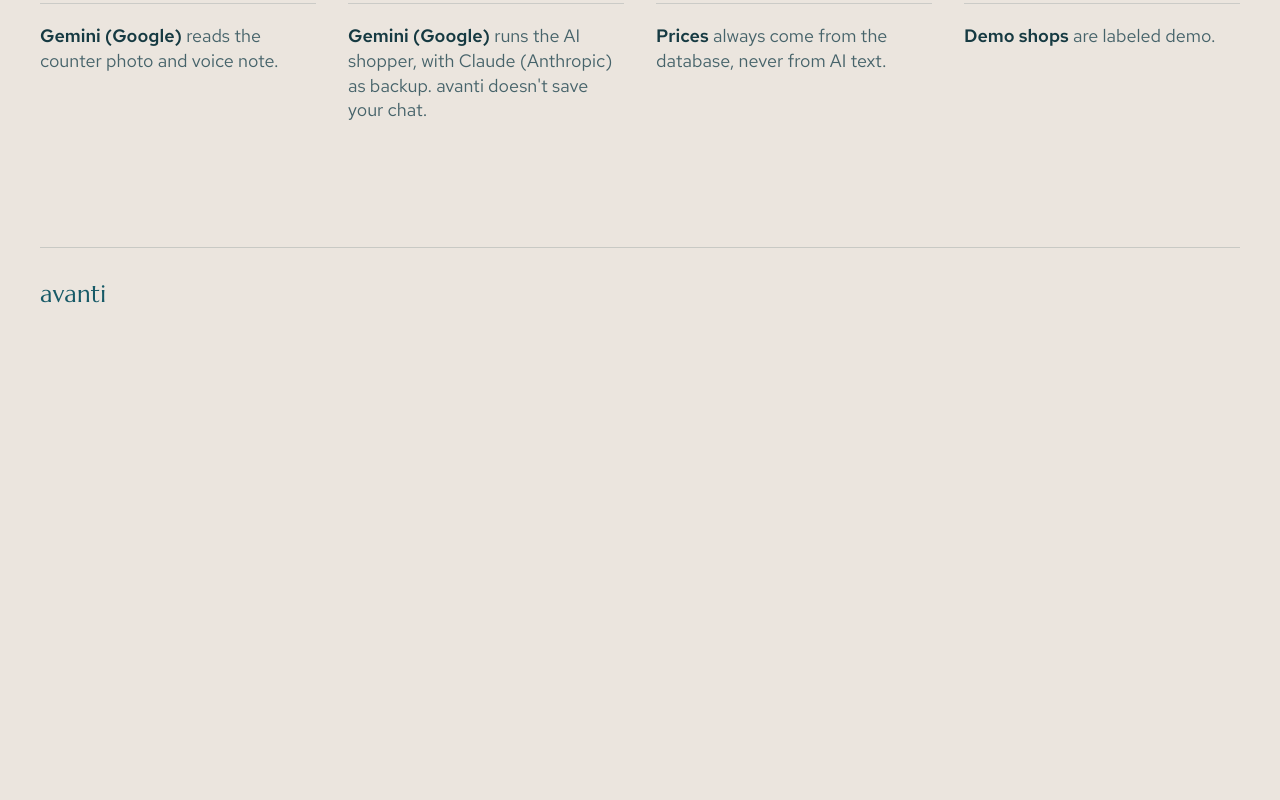
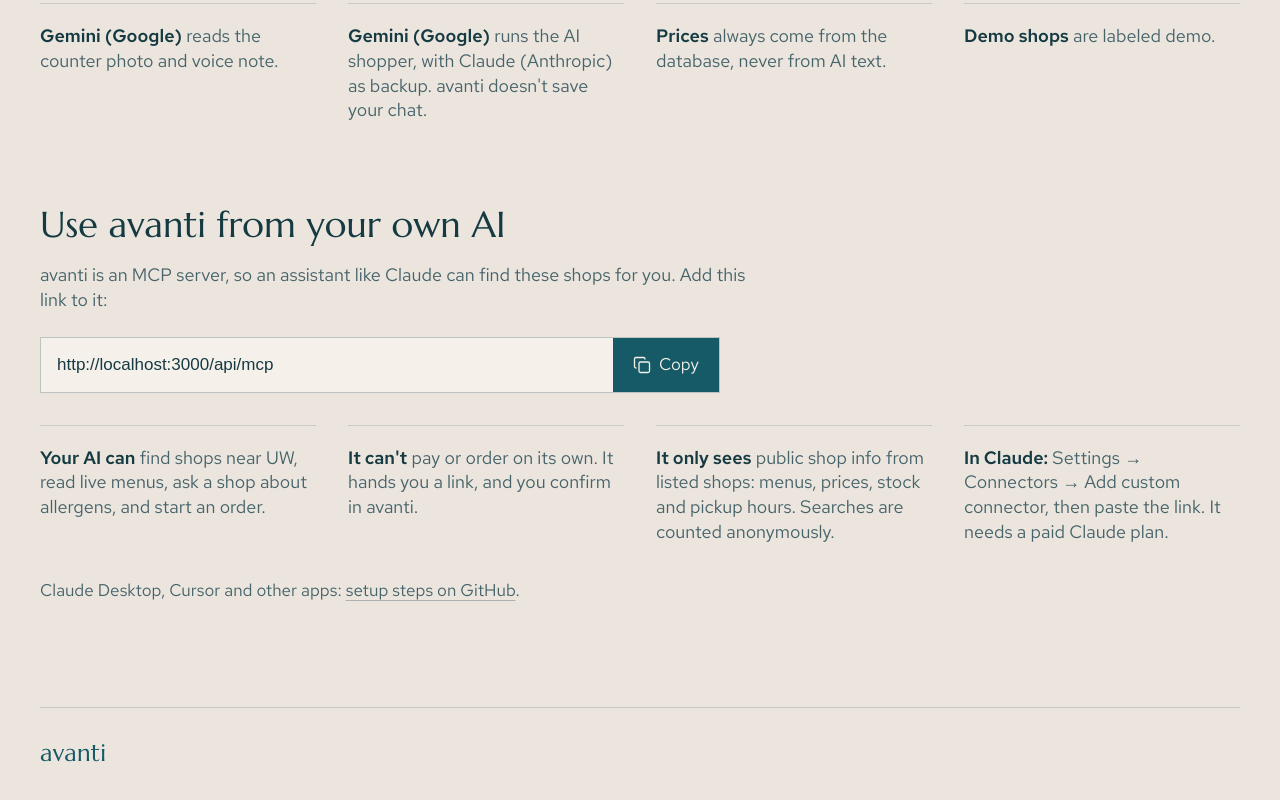
Before and after one commit to ansonlam23/avanti, a Next.js app: page /privacy in a window 1280 px wide. Shown: the part 1047-1847 px from the top of the page. Before the commit the page ends 1411 px from the top, so only its background shows below. Built offline with nearby package versions, Linux system fonts and the light colour scheme; no server answers; a web font is replaced by a local one.

Commit message:
Privacy: 'Use avanti from your own AI' (the MCP link with a copy key, what an outside AI can and can't do, Claude setup)

```diff
--- a/src/app/privacy/page.tsx
+++ b/src/app/privacy/page.tsx
@@ -1,4 +1,5 @@
 import type { Metadata } from "next";
+import { headers } from "next/headers";
 import { PrivacyPage, type AiUse } from "@/components/privacy/privacy-page";
 import { hasClaude, hasGemini, paymentMode, shopperAiMode } from "@/lib/env";
 
@@ -23,7 +24,15 @@
   return { who: "Claude (Anthropic)", what: "runs the AI shopper." };
 }
 
+/** The MCP endpoint on this deployment, whichever host serves the page. */
+async function mcpUrl(): Promise<string> {
+  const h = await headers();
+  const host = (h.get("x-forwarded-host") ?? h.get("host") ?? "open-sign-three.vercel.app").split(",")[0].trim();
+  const proto = (h.get("x-forwarded-proto") ?? (host.startsWith("localhost") ? "http" : "https")).split(",")[0].trim();
+  return `${proto}://${host}/api/mcp`;
+}
+
 // /privacy: how avanti uses AI and your data. Every line is checked against the code.
-export default function Privacy() {
-  return <PrivacyPage payments={paymentMode()} shopperAi={shopperAi()} />;
+export default async function Privacy() {
+  return <PrivacyPage payments={paymentMode()} shopperAi={shopperAi()} mcpUrl={await mcpUrl()} />;
 }
--- /dev/null
+++ b/src/components/privacy/copy-link.tsx
@@ -0,0 +1,38 @@
+"use client";
+
+import { Check, Copy } from "lucide-react";
+import { useRef, useState } from "react";
+
+/** A link to paste somewhere else, with a copy key (if the clipboard is refused, the text is selected instead). */
+export function CopyLink({ url, label }: { url: string; label: string }) {
+  const text = useRef<HTMLElement>(null);
+  const [copied, setCopied] = useState(false);
+  const copy = async () => {
+    try {
+      await navigator.clipboard.writeText(url);
+      setCopied(true);
+      setTimeout(() => setCopied(false), 1800);
+    } catch {
+      if (text.current) window.getSelection()?.selectAllChildren(text.current);
+    }
+  };
+  return (
+    <div className="flex min-h-14 w-full max-w-[680px] items-stretch border border-ink/25 bg-paper">
+      <code
+        ref={text}
+        aria-label={label}
+        className="flex min-w-0 flex-1 items-center px-4 py-3 font-mono text-[16px] leading-snug text-ink [overflow-wrap:anywhere] lg:text-[17px]"
+      >
+        {url}
+      </code>
+      <button
+        type="button"
+        onClick={() => void copy()}
+        className="flex shrink-0 items-center gap-2 bg-carbon px-5 text-[16px] text-paper transition-colors duration-200 hover:bg-[#124b56] lg:text-[17px]"
+      >
+        {copied ? <Check className="size-[18px]" strokeWidth={1.75} aria-hidden /> : <Copy className="size-[18px]" strokeWidth={1.75} aria-hidden />}
+        {copied ? "Copied" : "Copy"}
+      </button>
+    </div>
+  );
+}
--- a/src/components/privacy/privacy-page.tsx
+++ b/src/components/privacy/privacy-page.tsx
@@ -1,12 +1,14 @@
 import type { CSSProperties, ReactNode } from "react";
 import { SiteFooter } from "@/components/landing/site-footer";
-import { SiteNav } from "@/components/landing/site-nav";
+import { GITHUB_URL, SiteNav } from "@/components/landing/site-nav";
 import type { PaymentMode } from "@/lib/types";
+import { CopyLink } from "./copy-link";
 
 // /privacy: how avanti uses AI and your data. Short on purpose, and every line
 // is checked against the code (the payment line and the shopper's model follow
 // this deployment's real settings). Two sides like /start: the shopper's on
-// paper, the shop's on the teal wash; then one row on the AI itself.
+// paper, the shop's on the teal wash; then one row on the AI itself, and how
+// any outside AI can use avanti (the MCP server) and what it can see.
 
 export interface AiUse {
   /** Who, said as the start of the sentence ("Claude (Anthropic)"). */
@@ -32,7 +34,7 @@
   return <li className="border-t border-ink/15 py-4 text-[16px] leading-snug text-ink text-pretty lg:text-[18px]">{children}</li>;
 }
 
-export function PrivacyPage({ payments, shopperAi }: { payments: PaymentMode; shopperAi: AiUse }) {
+export function PrivacyPage({ payments, shopperAi, mcpUrl }: { payments: PaymentMode; shopperAi: AiUse; mcpUrl: string }) {
   const ai: AiUse[] = [
     { who: "Gemini (Google)", what: "reads the counter photo and voice note." },
     { who: shopperAi.who, what: `${shopperAi.what} avanti doesn't save your chat.` },
@@ -90,6 +92,38 @@
             ))}
           </ul>
         </section>
+
+        {/* the MCP server (CONTRACTS §15): the same tools the avanti shopper uses, read-only */}
+        <section aria-labelledby="your-ai" className="lp-rise mt-12 lg:mt-16" style={rise(0.46)}>
+          <h2 id="your-ai" className="font-display text-[30px] font-normal leading-none text-ink lg:text-[36px]">
+            Use avanti from your own AI
+          </h2>
+          <p className="mt-4 max-w-[60ch] text-[16px] leading-snug text-ink-muted text-pretty lg:mt-5 lg:text-[18px]">
+            avanti is an MCP server, so an assistant like Claude can find these shops for you. Add this link to it:
+          </p>
+          <div className="mt-5 lg:mt-6">
+            <CopyLink url={mcpUrl} label="avanti's MCP server link" />
+          </div>
+          <ul className="mt-6 grid sm:grid-cols-2 sm:gap-x-8 lg:mt-8 lg:grid-cols-4">
+            {[
+              { who: "Your AI can", what: "find shops near UW, read live menus, ask a shop about allergens, and start an order." },
+              { who: "It can't", what: "pay or order on its own. It hands you a link, and you confirm in avanti." },
+              { who: "It only sees", what: "public shop info from listed shops: menus, prices, stock and pickup hours. Searches are counted anonymously." },
+              { who: "In Claude:", what: "Settings → Connectors → Add custom connector, then paste the link. It needs a paid Claude plan." },
+            ].map((a) => (
+              <li key={a.who} className="border-t border-ink/15 py-4 text-[16px] leading-snug text-ink-muted text-pretty lg:py-5 lg:text-[18px]">
+                <span className="font-semibold text-ink">{a.who}</span> {a.what}
+              </li>
+            ))}
+          </ul>
+          <p className="mt-3 text-[16px] text-ink-muted lg:text-[17px]">
+            Claude Desktop, Cursor and other apps:{" "}
+            <a href={`${GITHUB_URL}#use-avanti-from-any-ai`} target="_blank" rel="noreferrer" className="underline decoration-ink/30 underline-offset-4 hover:decoration-ink">
+              setup steps on GitHub
+            </a>
+            .
+          </p>
+        </section>
       </main>
       <SiteFooter privacyLink={false} />
     </div>
```
